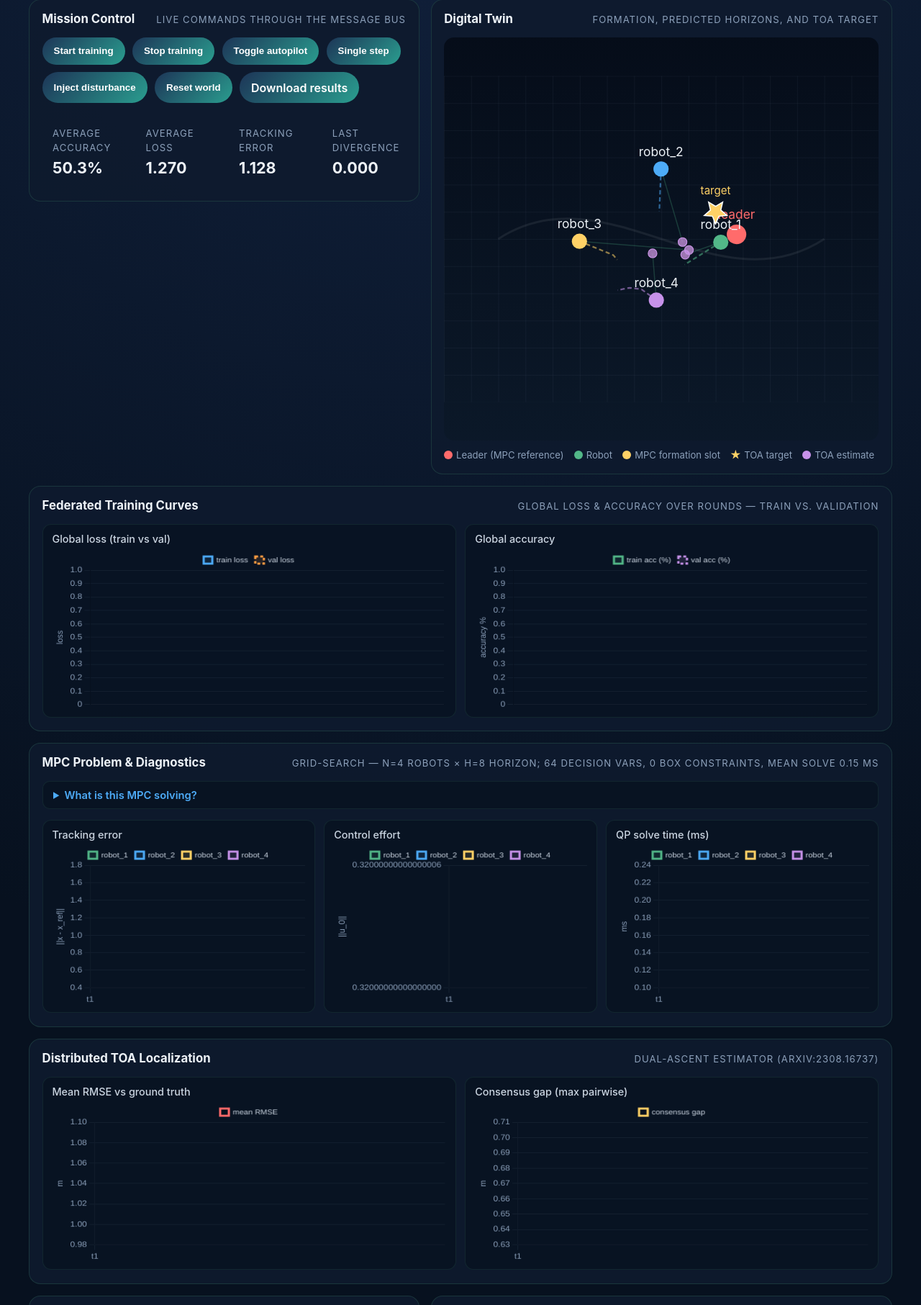
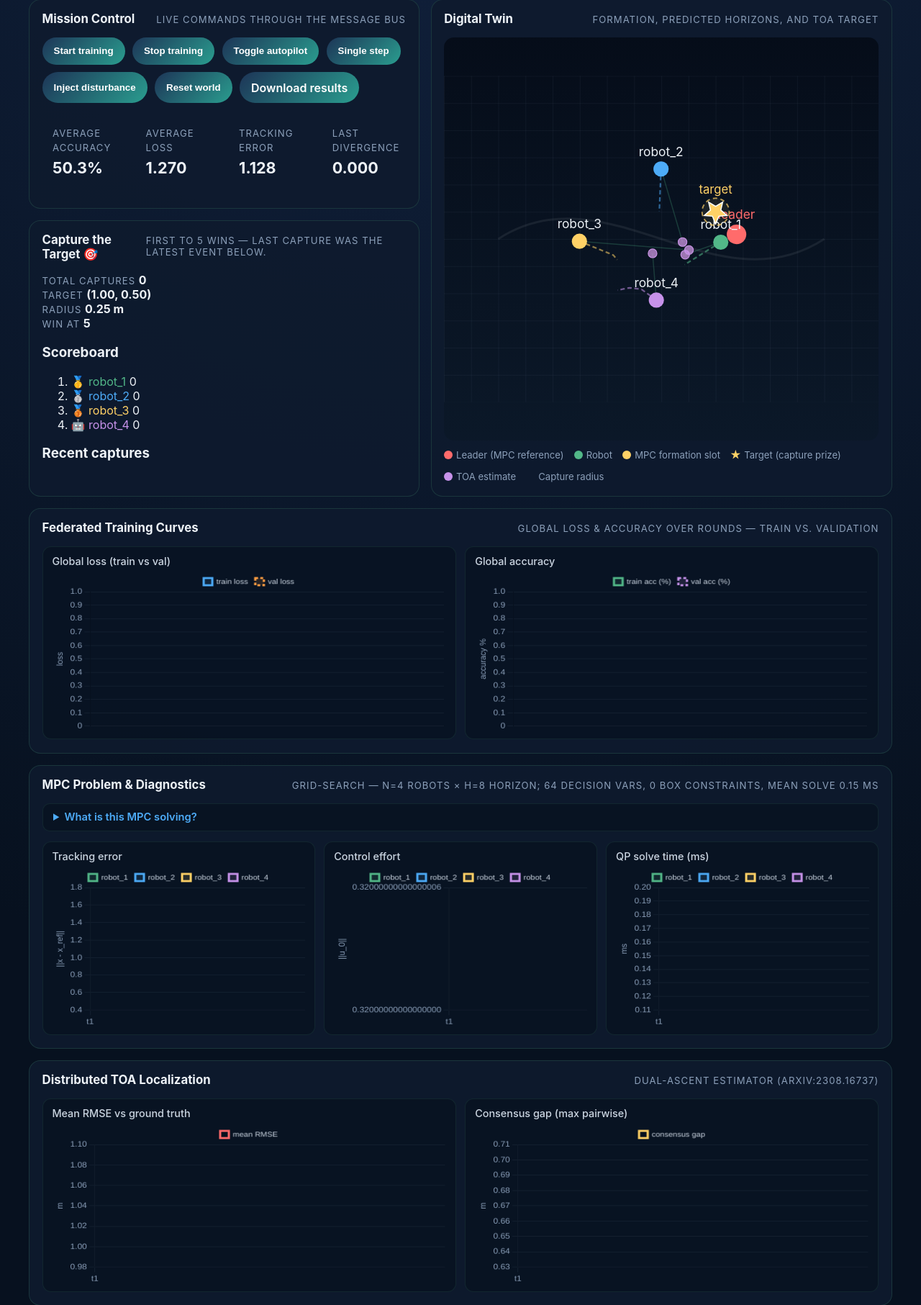
Before and after one commit to rezamirzaei/ROS_federated_learning_implementation, a Flask app: page / in a window 1280 px wide. Shown: the part 287-2100 px from the top of the page at 72% size. Run offline with Flask 3, Linux system fonts and the light colour scheme.

Commit message:
feat(capture): implement capture game panel and related UI updates

```diff
--- a/src/fl_robots/fl_robots/simulation.py
+++ b/src/fl_robots/fl_robots/simulation.py
@@ -143,12 +143,13 @@
         ),
     )
     capture_grace_ticks: int = Field(
-        default=2,
+        default=0,
         ge=0,
         description=(
             "Ticks after a capture during which no new capture can fire. "
-            "Gives displaced robots time to notice the new target and "
-            "prevents double-dipping when the winner hasn't moved yet."
+            "Set to 0 (default) so a new target is up-for-grabs the very "
+            "next tick — keeps the game pace snappy. Raise this if you "
+            "want displaced robots to have a beat before the next scramble."
         ),
     )
     capture_cooldown_ticks: int = Field(
--- a/src/fl_robots/fl_robots/web/static/js/standalone.js
+++ b/src/fl_robots/fl_robots/web/static/js/standalone.js
@@ -11,7 +11,20 @@
   digitalTwin: document.getElementById("digital-twin"),
   mpcSizeHint: document.getElementById("mpc-size-hint"),
   mpcExplainerBody: document.getElementById("mpc-explainer-body"),
+  // Capture game panel
+  captureHint: document.getElementById("capture-hint"),
+  captureTotal: document.getElementById("capture-total"),
+  captureTarget: document.getElementById("capture-target-pos"),
+  captureRadius: document.getElementById("capture-radius"),
+  captureWinScore: document.getElementById("capture-win-score"),
+  captureWinnerBanner: document.getElementById("capture-winner-banner"),
+  captureWinnerText: document.getElementById("capture-winner-text"),
+  scoreboard: document.getElementById("scoreboard"),
+  captureEvents: document.getElementById("capture-events"),
 };
+
+// Last capture we've seen — lets us flash the target only on NEW captures.
+let lastSeenCaptureTick = -1;
 
 const ROBOT_COLORS = ["#52b788", "#4dabf7", "#ffd166", "#c792ea", "#ff9f43", "#00c9a7", "#ff6b6b", "#9ab6ff"];
 const colorFor = (id) => ROBOT_COLORS[(id.split("_").pop() * 1 - 1) % ROBOT_COLORS.length] || "#52b788";
@@ -262,27 +275,32 @@
 function renderDigitalTwin(snapshot) {
   const leader = snapshot.system.leader_position;
   const toa = snapshot.localization && snapshot.localization.current;
+  const capture = snapshot.capture;
 
   const robotMarkup = snapshot.robots
     .map((robot) => {
       const pathPoints = robot.predicted_path.map((p) => twinPoint(p.x, p.y)).join(" ");
       const color = colorFor(robot.robot_id);
+      // Small score badge floats above each robot in capture mode.
+      const score = robot.capture_score || 0;
+      const badge = capture && capture.enabled && score > 0
+        ? `<g class="score-badge">
+             <circle cx="${robot.pose.x + 0.18}" cy="${-robot.pose.y - 0.18}" r="0.12" fill="#ffd166" stroke="#0f1b2e" stroke-width="0.02"/>
+             <text x="${robot.pose.x + 0.18}" y="${-robot.pose.y - 0.14}" text-anchor="middle" fill="#0f1b2e" font-size="0.16" font-weight="700">${score}</text>
+           </g>`
+        : "";
       return `
         <polyline points="${pathPoints}" fill="none" stroke="${color}" stroke-opacity="0.55" stroke-width="0.03" stroke-dasharray="0.08 0.05" />
         <line x1="${robot.pose.x}" y1="${-robot.pose.y}" x2="${robot.goal.x}" y2="${-robot.goal.y}" stroke="rgba(82,183,136,0.25)" stroke-width="0.02" />
         <circle cx="${robot.goal.x}" cy="${-robot.goal.y}" r="0.09" fill="rgba(255,209,102,0.18)" />
         <circle cx="${robot.pose.x}" cy="${-robot.pose.y}" r="0.14" fill="${color}" />
         <text x="${robot.pose.x}" y="${-robot.pose.y - 0.24}" text-anchor="middle" fill="#edf2f7" font-size="0.23">${robot.robot_id}</text>
+        ${badge}
       `;
     })
     .join("");
 
-  let toaMarkup = "";
-  if (toa) {
-    const estimatesMarkup = toa.estimates
-      .map((e) => `<circle cx="${e.x}" cy="${-e.y}" r="0.08" fill="#c792ea" fill-opacity="0.7" stroke="#c792ea" stroke-width="0.015"/>`)
-      .join("");
-    // Star shape for ground truth (5-point).
+  // Star glyph helper.
   const star = (cx, cy, R, r) => {
     const pts = [];
     for (let i = 0; i < 10; i++) {
@@ -292,11 +310,35 @@
     }
     return pts.join(" ");
   };
-    toaMarkup = `
-      ${estimatesMarkup}
+
+  let targetMarkup = "";
+  // Prefer capture target (live game) over the TOA snapshot — they're the
+  // same physical point, but ``capture`` carries the radius.
+  if (capture && capture.enabled) {
+    const tx = capture.target.x;
+    const ty = capture.target.y;
+    const r = capture.radius || 0.25;
+    const fresh = capture.events && capture.events.length > 0 && capture.events[0].tick === lastSeenCaptureTick;
+    const pulseClass = fresh ? "capture-pulse" : "";
+    targetMarkup = `
+      <circle class="capture-halo ${pulseClass}" cx="${tx}" cy="${-ty}" r="${r}"
+              fill="rgba(255,209,102,0.08)" stroke="#ffd166" stroke-opacity="0.7"
+              stroke-width="0.025" stroke-dasharray="0.08 0.06" />
+      <polygon points="${star(tx, ty, 0.22, 0.1)}" fill="#ffd166" stroke="#fff" stroke-width="0.02"/>
+      <text x="${tx}" y="${-ty - 0.34}" text-anchor="middle" fill="#ffd166" font-size="0.22">target</text>
+    `;
+  } else if (toa) {
+    targetMarkup = `
       <polygon points="${star(toa.target.x, toa.target.y, 0.22, 0.1)}" fill="#ffd166" stroke="#fff" stroke-width="0.02"/>
       <text x="${toa.target.x}" y="${-toa.target.y - 0.32}" text-anchor="middle" fill="#ffd166" font-size="0.2">target</text>
     `;
+  }
+
+  let toaMarkup = "";
+  if (toa) {
+    toaMarkup = toa.estimates
+      .map((e) => `<circle cx="${e.x}" cy="${-e.y}" r="0.08" fill="#c792ea" fill-opacity="0.7" stroke="#c792ea" stroke-width="0.015"/>`)
+      .join("");
   }
 
   stateEls.digitalTwin.innerHTML = `
@@ -311,8 +353,79 @@
     <text x="${leader.x}" y="${-leader.y - 0.28}" text-anchor="middle" fill="#ff6b6b" font-size="0.23">leader</text>
     ${robotMarkup}
     ${toaMarkup}
+    ${targetMarkup}
   `;
 }
+
+// ───────────────── Capture game panel ─────────────────
+
+function renderCapture(capture) {
+  if (!capture || !stateEls.scoreboard) return;
+  if (!capture.enabled) {
+    stateEls.captureHint.textContent = "Capture mode disabled (enable TOA localization).";
+    stateEls.scoreboard.innerHTML = "";
+    stateEls.captureEvents.innerHTML = "";
+    stateEls.captureWinnerBanner.hidden = true;
+    return;
+  }
+
+  stateEls.captureHint.textContent =
+    `First to ${capture.win_score} wins — last capture was the latest event below.`;
+  stateEls.captureTotal.textContent = String(capture.total_captures);
+  stateEls.captureTarget.textContent =
+    `(${fmt(capture.target.x, 2)}, ${fmt(capture.target.y, 2)})`;
+  stateEls.captureRadius.textContent = `${fmt(capture.radius, 2)} m`;
+  stateEls.captureWinScore.textContent = String(capture.win_score);
+
+  // Scoreboard — already ranked on the server side.
+  stateEls.scoreboard.innerHTML = capture.scoreboard
+    .map((entry, idx) => {
+      const color = colorFor(entry.robot_id);
+      const leadingClass = idx === 0 && entry.score > 0 ? "leader" : "";
+      const medal = idx === 0 ? "🥇" : idx === 1 ? "🥈" : idx === 2 ? "🥉" : "🤖";
+      return `
+        <li class="${leadingClass}">
+          <span class="medal">${medal}</span>
+          <span class="robot" style="color:${color}">${entry.robot_id}</span>
+          <span class="score">${entry.score}</span>
+        </li>
+      `;
+    })
+    .join("");
+
+  // Events — latest on top, cap at 8 visible.
+  const recent = (capture.events || []).slice(0, 8);
+  stateEls.captureEvents.innerHTML = recent
+    .map((event) => {
+      const kindClass = event.kind === "win" ? "win" : "capture";
+      const label = event.kind === "win"
+        ? `🏆 ${event.robot_id} wins with ${event.score}!`
+        : `${event.robot_id} scored → ${event.score}`;
+      return `
+        <li class="${kindClass}">
+          <span class="tick">t${event.tick}</span>
+          <span class="text">${label}</span>
+        </li>
+      `;
+    })
+    .join("");
+
+  // Winner banner — sticky until reset.
+  if (capture.winner_id) {
+    stateEls.captureWinnerBanner.hidden = false;
+    const color = colorFor(capture.winner_id);
+    stateEls.captureWinnerText.innerHTML =
+      `<span style="color:${color};font-weight:700">${capture.winner_id}</span> wins the match!`;
+  } else {
+    stateEls.captureWinnerBanner.hidden = true;
+  }
+
+  // Track the freshest capture tick so the twin can flash it once.
+  if (recent.length > 0 && recent[0].tick !== lastSeenCaptureTick) {
+    lastSeenCaptureTick = recent[0].tick;
+  }
+}
+
 
 // ───────────────── Explainer ─────────────────
 
@@ -352,6 +465,7 @@
   renderRobots(snapshot.robots, history.robots || {});
   renderMessages(snapshot.messages);
   renderDigitalTwin(snapshot);
+  renderCapture(snapshot.capture);
   updateGlobalCharts(history.global || []);
   if (snapshot.mpc) updateMPCCharts(snapshot.mpc.history || [], snapshot.mpc.system);
   if (snapshot.localization) updateTOACharts(snapshot.localization.history || []);
--- a/src/fl_robots/fl_robots/web/templates/standalone.html
+++ b/src/fl_robots/fl_robots/web/templates/standalone.html
@@ -77,8 +77,46 @@
                 <span><i style="background:#ff6b6b"></i>Leader (MPC reference)</span>
                 <span><i style="background:#52b788"></i>Robot</span>
                 <span><i style="background:#ffd166"></i>MPC formation slot</span>
-                <span><i class="star"></i>TOA target</span>
+                <span><i class="star"></i>Target (capture prize)</span>
                 <span><i style="background:#c792ea"></i>TOA estimate</span>
+                <span><i class="capture-halo-legend"></i>Capture radius</span>
+            </div>
+        </section>
+
+        <section class="panel capture-panel">
+            <div class="panel-header">
+                <h2>Capture the Target 🎯</h2>
+                <span class="hint" id="capture-hint">Loading game state&hellip;</span>
+            </div>
+            <div id="capture-winner-banner" class="capture-winner-banner" hidden>
+                <span class="trophy">🏆</span>
+                <span id="capture-winner-text">—</span>
+            </div>
+            <div class="capture-grid">
+                <article class="capture-stat">
+                    <span class="label">Total captures</span>
+                    <strong id="capture-total">0</strong>
+                </article>
+                <article class="capture-stat">
+                    <span class="label">Target</span>
+                    <strong id="capture-target-pos">(–, –)</strong>
+                </article>
+                <article class="capture-stat">
+                    <span class="label">Radius</span>
+                    <strong id="capture-radius">–</strong>
+                </article>
+                <article class="capture-stat">
+                    <span class="label">Win at</span>
+                    <strong id="capture-win-score">–</strong>
+                </article>
+            </div>
+            <div class="scoreboard-wrap">
+                <h3>Scoreboard</h3>
+                <ol id="scoreboard" class="scoreboard"></ol>
+            </div>
+            <div class="capture-events-wrap">
+                <h3>Recent captures</h3>
+                <ul id="capture-events" class="capture-events"></ul>
             </div>
         </section>
 
```
Also changed, not shown: tests/test_showcase_web.py (+30 -0 lines), tests/test_web_and_qp.py (+65 -0 lines). Lines whose indentation alone changed are shown as unchanged.
